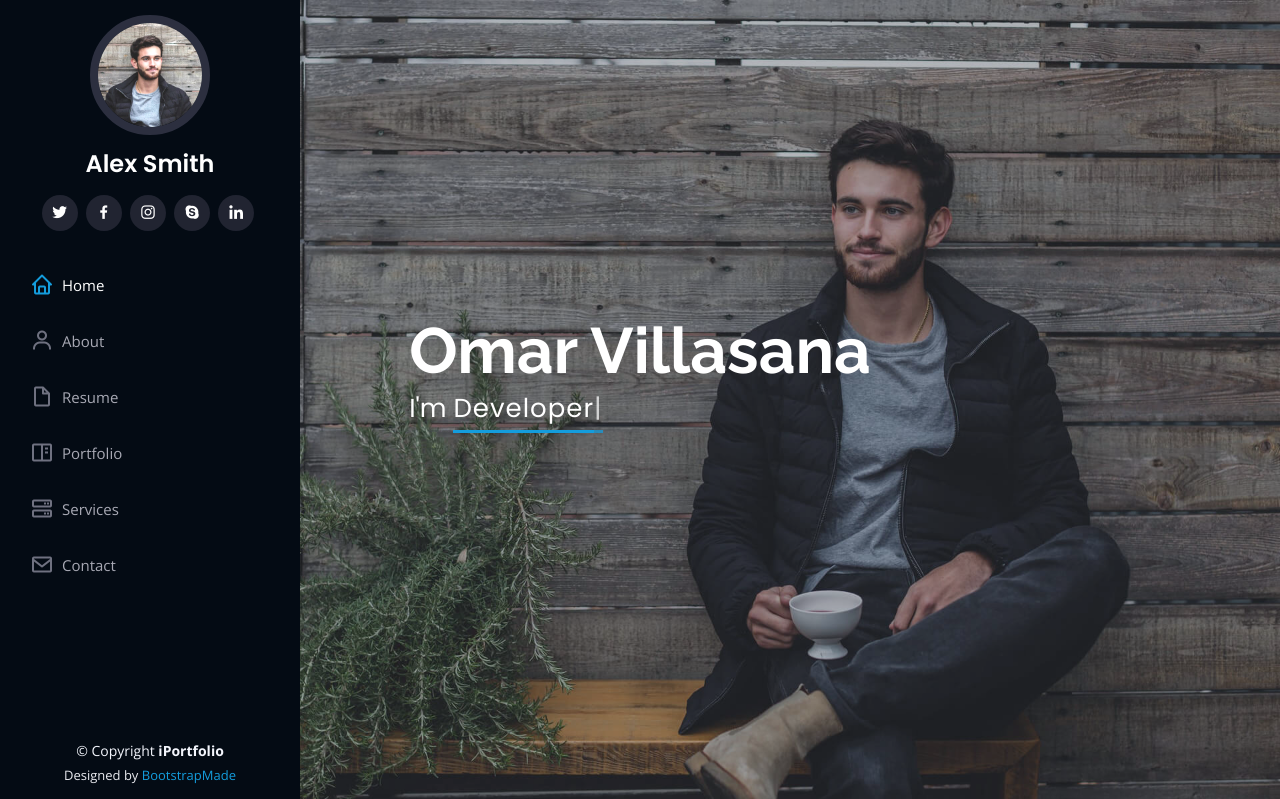
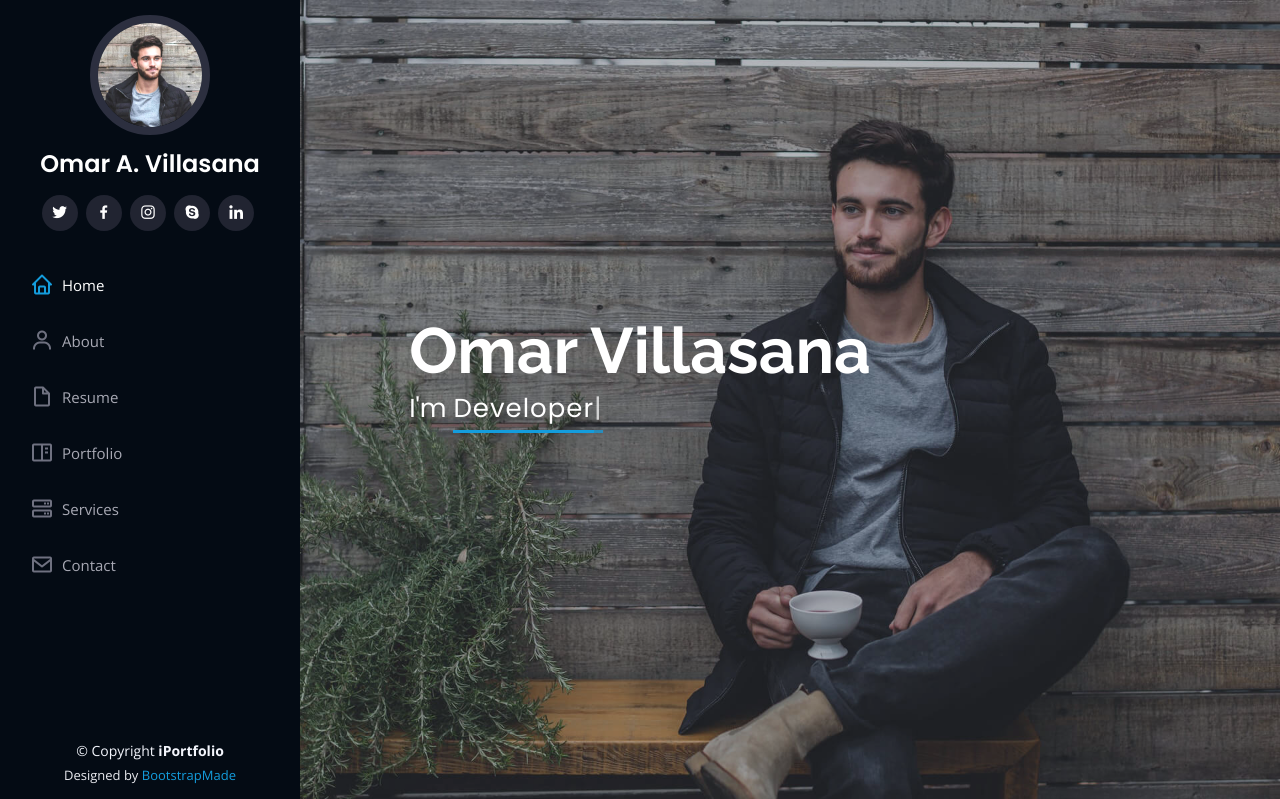
Before and after one commit to Konflicks/myresume, a Flask app: page / in a window 1280 px wide. Shown: the top 799 px of the page. Run offline with Flask 2, Linux system fonts and the light colour scheme; some libraries are stand-ins or nearby versions.

Commit message:
Changed the previous name to my name

```diff
--- a/templates/index.html
+++ b/templates/index.html
@@ -46,7 +46,7 @@
 
       <div class="profile">
         <img src="static/img/profile-img.jpg" alt="" class="img-fluid rounded-circle">
-        <h1 class="text-light"><a href="index.html">Alex Smith</a></h1>
+        <h1 class="text-light"><a href="index.html">Omar A. Villasana</a></h1>
         <div class="social-links mt-3 text-center">
           <a href="#" class="twitter"><i class="bx bxl-twitter"></i></a>
           <a href="#" class="facebook"><i class="bx bxl-facebook"></i></a>
@@ -253,7 +253,7 @@
           <div class="col-lg-6" data-aos="fade-up">
             <h3 class="resume-title">Sumary</h3>
             <div class="resume-item pb-0">
-              <h4>Alex Smith</h4>
+              <h4>Omar A. Villasana</h4>
               <p><em>Innovative and deadline-driven Graphic Designer with 3+ years of experience designing and developing user-centered digital/print marketing material from initial concept to final, polished deliverable.</em></p>
               <ul>
                 <li>Portland par 127,Orlando, FL</li>
```
